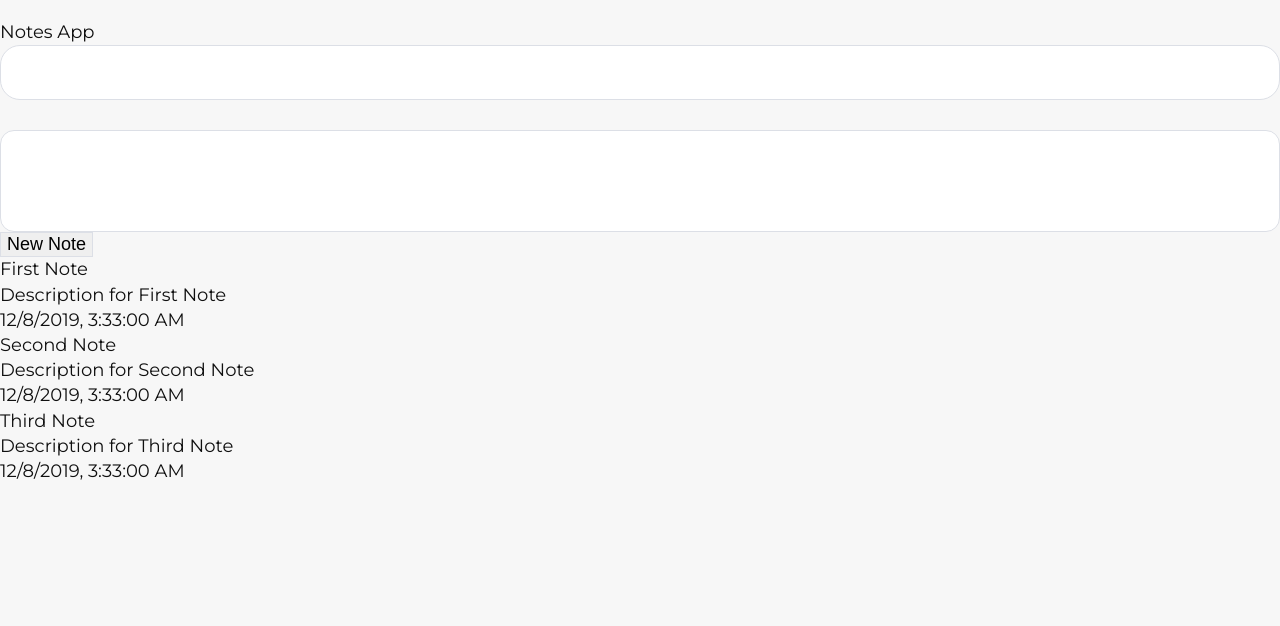
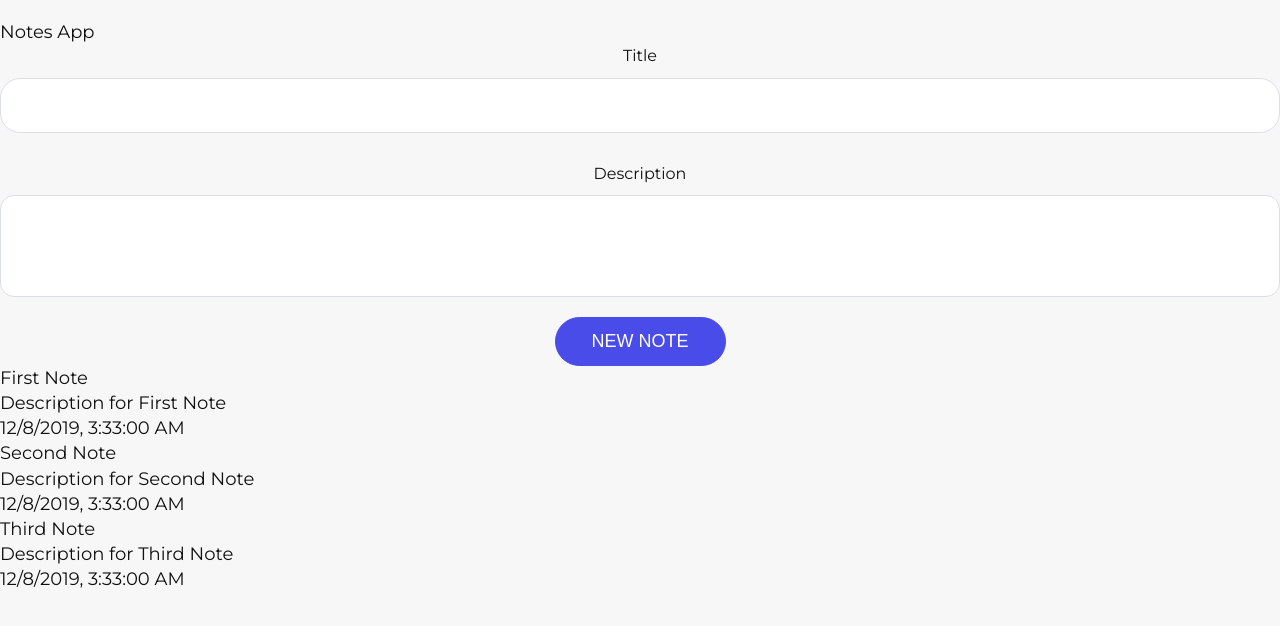
Before and after one commit to JonikUl/simpleVue, a Vue app in the folder notes/: page / in a window 1280 px wide. Shown: the top 626 px of the page. Built offline with nearby package versions, Linux system fonts and the light colour scheme.

Commit message:
add newNote component
Signed-off-by: Evgeniy Gromin <evgeniy.gromin@gmail.com>

```diff
--- a/notes/src/App.vue
+++ b/notes/src/App.vue
@@ -5,25 +5,12 @@
         <div class="container">
           <h1>{{ title }}</h1>
 
-          <message
-            v-if="message"
-            :message="message"
-          />
+          <message v-if="message" :message="message" />
 
-          <div class="new-note">
-            <input
-              v-model="note.title"
-              type="text"
-            >
-            <textarea v-model="note.descr"></textarea>
-            <button @click="addNote">New Note</button>
-          </div>
+          <newNote :note="note" @addNote="addNote" />
+
           <div class="notes">
-            <div
-              class="note"
-              v-for="(note, index) in notes"
-              :key="index"
-            >
+            <div class="note" v-for="(note, index) in notes" :key="index">
               <div class="note-header">
                 <p>{{ note.title }}</p>
               </div>
@@ -41,11 +28,13 @@
 
 <script>
 import message from '@/components/Message.vue'
+import newNote from '@/components/NewNote.vue'
 
 export default {
   name: 'app',
   components: {
-    message
+    message,
+    newNote,
   },
   data () {
     return {
--- /dev/null
+++ b/notes/src/components/NewNote.vue
@@ -0,0 +1,32 @@
+<template>
+  <div class="new-note">
+    <label for="title">Title</label>
+    <input v-model="note.title" type="text" id="title"/>
+    <label for="description">Description</label>
+    <textarea v-model="note.descr" id="description"></textarea>
+    <button class="btn btnPrimary" @click="addNote">New Note</button>
+  </div>
+</template>
+
+<script>
+export default {
+  props: {
+    note: Object,
+    required: true,
+  },
+  methods: {
+    addNote () {
+      this.$emit('addNote', this.note)
+    }
+  }
+}
+</script>
+
+<style lang="scss" scoped>
+.new-note {
+  text-align: center;
+  button {
+    margin-top: 20px;
+  }
+}
+</style>
```
